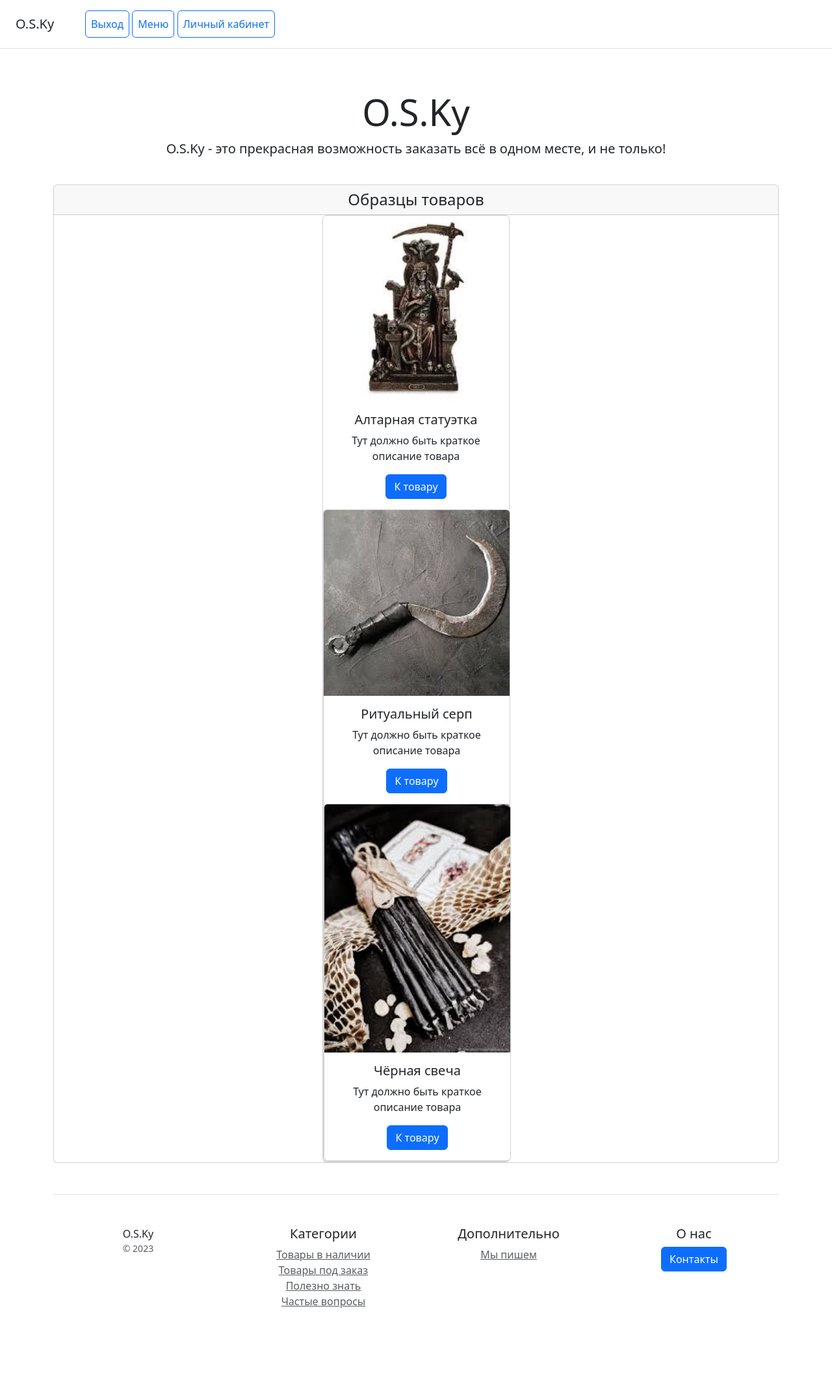
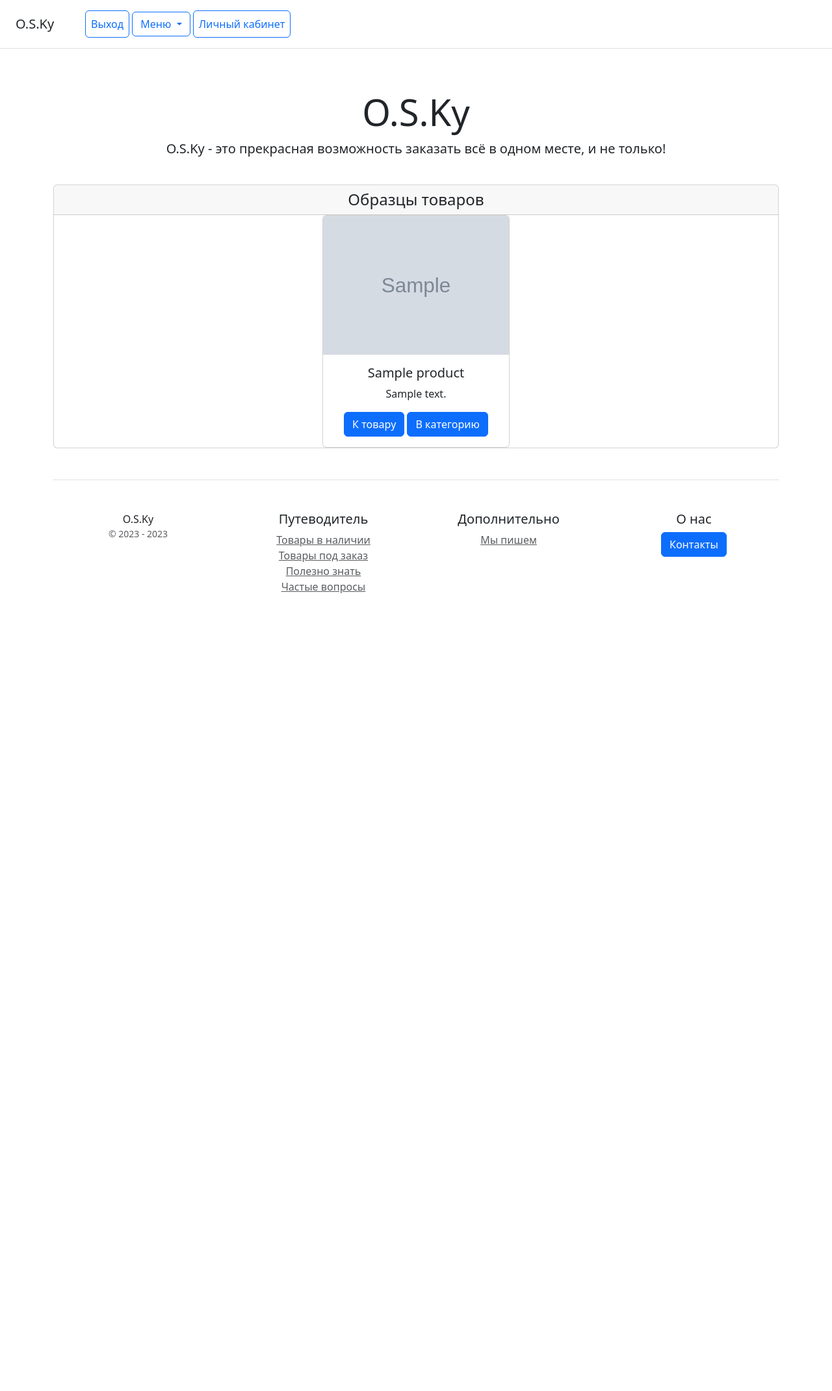
Before and after one commit to Art9Mor/online_store, a Django app: template catalog/templates/catalog/index.html in a window 1280 px wide. Shown: the whole page at 65% size. After the commit the page ends 913 px from the top, so only its background shows below. Run offline with Django 4.2, Linux system fonts and the light colour scheme; tables that the repository leaves empty hold one stand-in row (values such as "Sample post"); the template is opened without the code that fills it: values that come from a table or form of the project are taken from there, most other values are stand-ins (such as "Sample title", 1, 10 or a date in 2020); grey boxes marked "Sample" are stand-in pictures; some libraries are stand-ins or nearby versions.

Commit message:
too many creations for describe

```diff
--- a/catalog/apps.py
+++ b/catalog/apps.py
@@ -4,3 +4,4 @@ from django.apps import AppConfig
 class MainConfig(AppConfig):
     default_auto_field = 'django.db.models.BigAutoField'
     name = 'catalog'
+    verbose_name = 'Каталог'
--- a/catalog/models.py
+++ b/catalog/models.py
@@ -12,7 +12,7 @@ class Category(models.Model):
     description = models.TextField(verbose_name='Описание', **NULLABLE)
 
     def __str__(self):
-        return f'{self.id}; {self.category_name}'
+        return f'{self.category_name}'
 
     class Meta:
         verbose_name = 'Категория'
@@ -35,9 +35,10 @@ class Product(models.Model):
     first_date = models.DateTimeField(verbose_name='Дата создания', **NULLABLE)
     last_date = models.DateTimeField(verbose_name='Дата изменения', **NULLABLE)
     is_active = models.BooleanField(default=True, verbose_name='В наличии')
+    can_be_ordered = models.BooleanField(default=True, verbose_name='Можно заказать')
 
     def __str__(self):
-        return f'{self.id}; {self.name}: {self.cost}, {self.category}'
+        return f'{self.name} | {self.category} | {self.cost} руб.'
 
     class Meta:
         verbose_name = 'товар'
--- a/catalog/templates/catalog/contacts.html
+++ b/catalog/templates/catalog/contacts.html
@@ -5,7 +5,7 @@
     <meta charset="utf-8">
     <meta name="viewport" content="width=device-width, initial-scale=1">
     <title>O.S.Ky</title>
-    <link href="https://cdn.jsdelivr.net/npm/bootstrap@5.3.2/dist/css/bootstrap.min.css" rel="stylesheet"
+    <link href="{% static 'css/bootstrap.min.css' %}" rel="stylesheet"
           integrity="sha384-T3c6CoIi6uLrA9TneNEoa7RxnatzjcDSCmG1MXxSR1GAsXEV/Dwwykc2MPK8M2HN"
           crossorigin="anonymous">
 </head>
@@ -83,7 +83,7 @@
                                 <div class="accordion-body">
                                     <strong><code>Порядок регистрации</code></strong><br/>
                                     Если Вы ещё не зарегистрированы на нашем сайте, то впишите свои
-                                    имя и email в соответствующих полях, после чего нажмите <code>Отправить</code>.
+                                    имя и email в соответствующих полях, после чего нажмите <code>Зарегистрироваться</code>.
                                     В этом случае Вам на указанную почту придёт письмо для полной регистрации.
                                 </div>
                             </div>
--- a/catalog/templates/catalog/index.html
+++ b/catalog/templates/catalog/index.html
@@ -1,17 +1,33 @@
+{% load static %}
+
 <!doctype html>
 <html lang="en">
 <head>
     <meta charset="utf-8">
     <meta name="viewport" content="width=device-width, initial-scale=1">
-    <title>Skystore</title>
-    <link href="https://cdn.jsdelivr.net/npm/bootstrap@5.3.2/dist/css/bootstrap.min.css" rel="stylesheet">
+    <title>{{ title }}</title>
+    <link href="{% static 'css/bootstrap.min.css' %}" rel="stylesheet">
 </head>
 <body>
 <div class="d-flex flex-column flex-md-row align-items-center p-3 px-md-4 mb-3 bg-white border-bottom box-shadow">
     <h5 class="my-0 mr-md-auto font-weight-normal">O.S.Ky</h5>
     <nav class="ms-5">
         <a class="p-2 btn btn-outline-primary" href="/">Выход</a>
-        <a class="p-2 btn btn-outline-primary" href="#">Меню</a>
+        <div class="btn-group">
+            <button type="button" class="btn btn-outline-primary dropdown-toggle" data-bs-toggle="dropdown"
+                    aria-expanded="false">
+                Меню
+            </button>
+            <ul class="dropdown-menu">
+                <li><a class="dropdown-item" href="{% url 'catalog:categories' %}">Категории</a></li>
+                <li><a class="dropdown-item" href="{% url 'catalog:products_list' %}">Все товары</a></li>
+                <li><a class="dropdown-item" href="#">Мастерская</a></li>
+                <li>
+                    <hr class="dropdown-divider">
+                </li>
+                <li><a class="dropdown-item" href="#">Стать партнёром</a></li>
+            </ul>
+        </div>
         <a class="p-2 btn btn-outline-primary" href="#">Личный кабинет</a>
     </nav>
 </div>
@@ -31,28 +47,15 @@
                     </div>
                     <center>
                         <div class="card" style="width: 18rem;">
-                            <img src="/media/product/Altar_statue.jpeg" class="card-img-top" alt="...">
-                            <div class="card-body">
-                                <h5 class="card-title">Алтарная статуэтка</h5>
-                                <p class="card-text">Тут должно быть краткое описание товара</p>
-                                <a href="#" class="btn btn-primary">К товару</a>
-                            </div>
-                            <div class="card col-4" style="width: 18rem;">
-                                <img src="/media/product/ritual_Sikle.jpeg" class="card-img-top" alt="...">
+                            {% for object in object_list %}
+                                <img src="{{ object.img }}" class="card-img-top" alt="...">
                                 <div class="card-body">
-                                    <h5 class="card-title">Ритуальный серп</h5>
-                                    <p class="card-text">Тут должно быть краткое описание товара</p>
+                                    <h5 class="card-title">{{ object.name }}</h5>
+                                    <p class="card-text">{{ object.description }}</p>
                                     <a href="#" class="btn btn-primary">К товару</a>
+                                    <a href="#" class="btn btn-primary">В категорию</a>
                                 </div>
-                                <div class="card col-4" style="width: 18rem;">
-                                    <img src="/media/product/Black_fire_2.jpeg" class="card-img-top" alt="...">
-                                    <div class="card-body">
-                                        <h5 class="card-title">Чёрная свеча</h5>
-                                        <p class="card-text">Тут должно быть краткое описание товара</p>
-                                        <a href="#" class="btn btn-primary">К товару</a>
-                                    </div>
-                                </div>
-                            </div>
+                            {% endfor %}
                         </div>
                     </center>
                 </div>
@@ -61,10 +64,10 @@
                 <div class="row">
                     <div class="col-12 col-md">
                         O.S.Ky
-                        <small class="d-block mb-3 text-muted">&copy; 2023</small>
+                        <small class="d-block mb-3 text-muted">&copy; 2023 - {% now 'Y' %}</small>
                     </div>
                     <div class="col-6 col-md">
-                        <h5>Категории</h5>
+                        <h5>Путеводитель</h5>
                         <ul class="list-unstyled text-small">
                             <li><a class="text-muted" href="#">Товары в наличии</a></li>
                             <li><a class="text-muted" href="#">Товары под заказ</a></li>
--- a/catalog/urls.py
+++ b/catalog/urls.py
@@ -1,9 +1,16 @@
 from django.urls import path
 
-from catalog.views import index, contacts, password
+from catalog.apps import MainConfig
+from catalog.views import index, contacts, password, products_list, product_card, categories
+
+app_name = MainConfig.name
 
 urlpatterns = [
-    path('', contacts),
-    path('ind', index),
-    path('pass', password)
+    path('', contacts, name='contacts'),
+    path('ind/', index, name='index'),
+    path('pass/', password, name='password'),
+    path('prod_list/', products_list, name='products_list'),
+    path('prod_card/', product_card, name='product_card'),
+    path('cat', categories, name='categories'),
+
 ]
--- a/config/settings.py
+++ b/config/settings.py
@@ -121,6 +121,10 @@ USE_TZ = True
 
 STATIC_URL = 'static/'
 
+STATICFILES_DIRS = (
+    BASE_DIR / 'catalog/static',
+)
+
 # Default primary key field type
 # https://docs.djangoproject.com/en/4.2/ref/settings/#default-auto-field
 
--- a/config/urls.py
+++ b/config/urls.py
@@ -21,5 +21,5 @@ from django.urls import path, include
 
 urlpatterns = [
     path('admin/', admin.site.urls),
-    path('', include('catalog.urls'))
+    path('', include('catalog.urls', namespace='catalog'))
 ] + static(settings.MEDIA_URL, document_root=settings.MEDIA_ROOT)
```
Also changed, not shown: catalog/templates/catalog/password.html (+9 -3 lines), catalog/views.py (+42 -3 lines), catalog/static/js/bootstrap.bundle.min.js.
